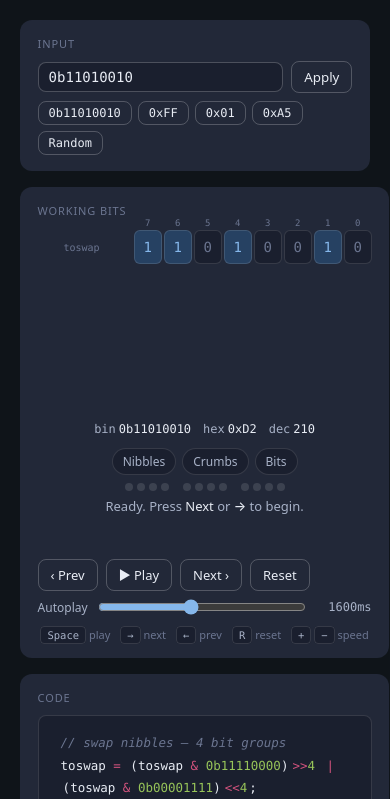
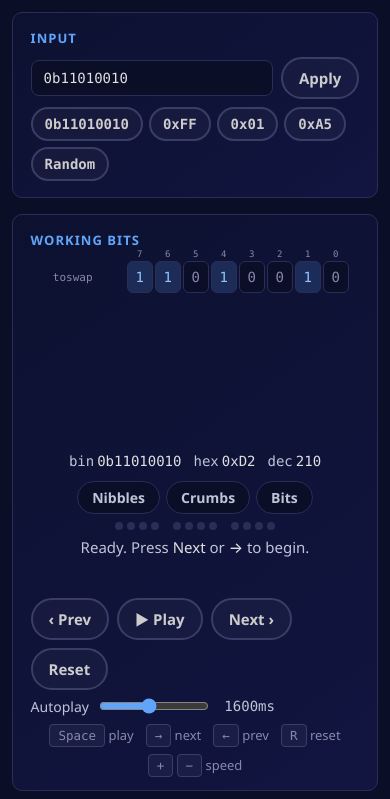
Before and after one commit to r-panicker/Visualisations, a plain HTML site: page bit_reversal.html in a window 390 px wide. Shown: the top 799 px of the page. Drawn offline with Linux system fonts and the light colour scheme.

Commit message:
Enhance styling and layout for Bit Reversal Visualizer, improving responsiveness and visual consistency

```diff
--- a/bit_reversal.html
+++ b/bit_reversal.html
@@ -5,34 +5,37 @@
 <title>Bit Reversal Visualizer</title>
 <style>
   :root {
-    --color-background-primary: #1a1f2e;
-    --color-background-secondary: #222838;
-    --color-background-tertiary: #2c3347;
-    --color-background-info: rgba(55, 138, 221, 0.18);
-    --color-text-primary: #e8ecf4;
-    --color-text-secondary: #a8b2c7;
-    --color-text-tertiary: #6b7590;
-    --color-text-info: #85B7EB;
-    --color-border-tertiary: rgba(255,255,255,0.12);
-    --color-border-secondary: rgba(255,255,255,0.22);
-    --color-border-info: #378ADD;
+    /* Palette aligned with the mutual-exclusion visualizer */
+    --color-background-primary: #0a0e27;      /* page base */
+    --color-background-secondary: #0d1130;    /* card base */
+    --color-background-tertiary: #1a1e47;     /* hover / inner */
+    --color-background-info: rgba(96, 165, 250, 0.13);
+    --color-text-primary: #e0e0e0;
+    --color-text-secondary: #c0c4d8;
+    --color-text-tertiary: #8888aa;
+    --color-text-info: #60a5fa;
+    --color-border-tertiary: #2a2e57;
+    --color-border-secondary: #3a3e67;
+    --color-border-info: #60a5fa;
+    --card-gradient: linear-gradient(145deg, #0d1130, #111540);
     --border-radius-md: 8px;
-    --border-radius-lg: 12px;
-    --font-sans: system-ui, -apple-system, sans-serif;
-    --font-mono: 'SF Mono', Monaco, 'Courier New', monospace;
+    --border-radius-lg: 10px;
+    --font-sans: 'Segoe UI', system-ui, -apple-system, sans-serif;
+    --font-mono: 'Fira Code', 'Cascadia Code', 'JetBrains Mono', 'SF Mono', Monaco, 'Courier New', monospace;
   }
-  body { background: #0f1419; color: var(--color-text-primary); font-family: var(--font-sans); padding: 20px; max-width: 900px; margin: 0 auto; }
-  button { background: transparent; color: var(--color-text-primary); border: 0.5px solid var(--color-border-secondary); padding: 6px 12px; border-radius: var(--border-radius-md); cursor: pointer; font-family: inherit; }
-  button:hover { background: var(--color-background-tertiary); }
+  * { box-sizing: border-box; }
+  body { background: #0a0e27; color: var(--color-text-primary); font-family: var(--font-sans); padding: 20px; max-width: 900px; margin: 0 auto; }
+  button { background: rgba(255,255,255,0.03); color: #ccc; border: 2px solid var(--color-border-secondary); padding: 6px 14px; border-radius: 30px; cursor: pointer; font-family: inherit; font-weight: 600; transition: all .2s; }
+  button:hover { border-color: var(--color-text-info); color: var(--color-text-info); background: rgba(96,165,250,0.08); }
   button:active { transform: scale(0.98); }
-  input[type="text"] { background: var(--color-background-primary); color: var(--color-text-primary); border: 0.5px solid var(--color-border-secondary); padding: 6px 10px; border-radius: var(--border-radius-md); font-family: var(--font-mono); }
+  input[type="text"] { background: var(--color-background-primary); color: var(--color-text-primary); border: 1px solid var(--color-border-tertiary); padding: 6px 10px; border-radius: var(--border-radius-md); font-family: var(--font-mono); }
   input[type="range"] { accent-color: var(--color-text-info); }
 
   .bvz-wrap { padding: 0; }
   .bvz-grid { display: grid; grid-template-columns: 1fr; gap: 1rem; }
-  @media (min-width: 780px) { .bvz-grid { grid-template-columns: 1.15fr 1fr; } }
-  .bvz-card { background: var(--color-background-secondary); border-radius: var(--border-radius-lg); padding: 1rem 1.1rem; }
-  .bvz-section-label { font-size: 11px; text-transform: uppercase; letter-spacing: 0.08em; color: var(--color-text-tertiary); margin: 0 0 10px; font-weight: 500; }
+  @media (min-width: 600px) { .bvz-grid { grid-template-columns: 1.15fr 1fr; } }
+  .bvz-card { background: var(--card-gradient); border: 1px solid var(--color-border-tertiary); border-radius: var(--border-radius-lg); padding: 1rem 1.1rem; }
+  .bvz-section-label { font-size: 11px; text-transform: uppercase; letter-spacing: 0.08em; color: var(--color-text-info); margin: 0 0 10px; font-weight: 700; }
   .bvz-input-row { display: flex; gap: 8px; align-items: center; flex-wrap: wrap; }
   .bvz-input-row input[type="text"] { flex: 1; min-width: 140px; font-size: 14px; }
   .bvz-presets { display: flex; gap: 6px; flex-wrap: wrap; margin-top: 8px; }
@@ -48,10 +51,10 @@
   .bvz-bits-inline { display: flex; gap: 3px; }
   .bvz-divider { border-top: 1px solid var(--color-border-tertiary); margin: 4px 0 4px calc(84px + 8px + 18px + 8px); height: 0; }
 
-  .bvz-bit { width: 28px; height: 34px; border-radius: 6px; display: flex; align-items: center; justify-content: center; font-family: var(--font-mono); font-size: 15px; font-weight: 500; background: var(--color-background-primary); border: 0.5px solid var(--color-border-tertiary); position: relative; flex-shrink: 0; }
+  .bvz-bit { width: 28px; height: 34px; border-radius: 6px; display: flex; align-items: center; justify-content: center; font-family: var(--font-mono); font-size: 15px; font-weight: 500; background: var(--color-background-primary); border: 1px solid var(--color-border-tertiary); position: relative; flex-shrink: 0; }
   .bvz-bit.anim { transition: transform 750ms cubic-bezier(.45,.05,.3,1); }
   .bvz-bit .idx { position: absolute; top: -13px; font-size: 9px; color: var(--color-text-tertiary); font-weight: 400; }
-  .bvz-bit.one { background: rgba(55, 138, 221, 0.25); color: #85B7EB; }
+  .bvz-bit.one { background: rgba(96, 165, 250, 0.18); color: #93c5fd; }
   .bvz-bit.zero { color: var(--color-text-tertiary); }
   .bvz-bit.dim { opacity: 0.28; }
   .bvz-bit.mask-a { box-shadow: 0 0 0 2px #EF9F27; }
@@ -64,8 +67,8 @@
   .bvz-readout b { color: var(--color-text-primary); font-weight: 500; margin-left: 3px; }
 
   .bvz-stages { display: flex; gap: 6px; justify-content: center; margin: 12px 0 6px; flex-wrap: wrap; }
-  .bvz-pill { font-size: 12px; padding: 4px 10px; border-radius: 999px; background: var(--color-background-primary); border: 0.5px solid var(--color-border-tertiary); color: var(--color-text-secondary); }
-  .bvz-pill.active { background: var(--color-background-info); color: var(--color-text-info); border-color: var(--color-border-info); }
+  .bvz-pill { font-size: 12px; padding: 4px 12px; border-radius: 999px; background: var(--color-background-primary); border: 1px solid var(--color-border-tertiary); color: var(--color-text-secondary); font-weight: 600; }
+  .bvz-pill.active { background: var(--color-background-info); color: var(--color-text-info); border-color: var(--color-border-info); box-shadow: 0 0 15px rgba(96,165,250,.1); }
   .bvz-pill.done { color: var(--color-text-tertiary); }
 
   .bvz-phase-bar { display: flex; gap: 4px; justify-content: center; margin: 8px 0 4px; }
@@ -75,21 +78,21 @@
 
   .bvz-status { text-align: center; font-size: 13px; color: var(--color-text-secondary); min-height: 52px; margin-top: 6px; line-height: 1.45; padding: 0 6px; }
   .bvz-status b { color: var(--color-text-primary); font-weight: 500; }
-  .bvz-status code { font-family: var(--font-mono); font-size: 12px; background: var(--color-background-primary); padding: 1px 5px; border-radius: 4px; color: var(--color-text-primary); }
+  .bvz-status code { font-family: var(--font-mono); font-size: 12px; background: var(--color-background-primary); padding: 1px 5px; border-radius: 4px; color: var(--color-text-primary); border: 1px solid var(--color-border-tertiary); }
 
   .bvz-controls { display: flex; gap: 8px; align-items: center; flex-wrap: wrap; margin-top: 10px; }
   .bvz-controls button { font-size: 13px; }
   .bvz-controls .spd { display: flex; align-items: center; gap: 8px; flex: 1; min-width: 140px; font-size: 12px; color: var(--color-text-secondary); }
   .bvz-controls .spd input { flex: 1; }
 
-  .bvz-code { font-family: var(--font-mono); font-size: 12.5px; line-height: 1.7; background: var(--color-background-primary); border-radius: var(--border-radius-md); padding: 12px 14px; border: 0.5px solid var(--color-border-tertiary); overflow-x: auto; }
+  .bvz-code { font-family: var(--font-mono); font-size: 12.5px; line-height: 1.7; background: var(--color-background-primary); border-radius: var(--border-radius-md); padding: 12px 14px; border: 1px solid var(--color-border-tertiary); overflow-x: auto; color: #7a7a9a; }
   .bvz-code .line { display: block; padding: 4px 6px; border-radius: 4px; border-left: 2px solid transparent; transition: opacity 220ms; }
-  .bvz-code .line.active { border-left-color: var(--color-border-info); }
+  .bvz-code .line.active { background: rgba(96,165,250,.08); border-left-color: var(--color-border-info); color: #93c5fd; }
   .bvz-code .line.done { opacity: 0.45; }
-  .bvz-code .cmt { color: var(--color-text-tertiary); font-style: italic; display: block; margin-bottom: 2px; }
+  .bvz-code .cmt { color: #4a4a6a; font-style: italic; display: block; margin-bottom: 2px; }
   .bvz-code .tok-var { color: var(--color-text-primary); }
   .bvz-code .tok-op { color: #D4537E; }
-  .bvz-code .tok-num { color: #97C459; }
+  .bvz-code .tok-num { color: #fbbf24; }
   .bvz-code .tok { transition: background 250ms, outline-color 250ms, color 250ms; padding: 1px 2px; border-radius: 3px; outline: 1.5px solid transparent; }
   .bvz-code .tok.hi-a { background: rgba(239, 159, 39, 0.22); outline-color: #EF9F27; }
   .bvz-code .tok.hi-b { background: rgba(212, 83, 126, 0.22); outline-color: #D4537E; }
@@ -98,7 +101,7 @@
   .bvz-code .tok.hi-shift-b { background: rgba(212, 83, 126, 0.22); outline-color: #D4537E; color: #ED93B1 !important; }
 
   .bvz-kbd { display: flex; gap: 10px; justify-content: center; flex-wrap: wrap; font-size: 11px; color: var(--color-text-tertiary); margin-top: 10px; }
-  .bvz-kbd kbd { font-family: var(--font-mono); font-size: 10.5px; padding: 2px 6px; background: var(--color-background-primary); border: 0.5px solid var(--color-border-tertiary); border-radius: 4px; color: var(--color-text-secondary); }
+  .bvz-kbd kbd { font-family: var(--font-mono); font-size: 10.5px; padding: 2px 6px; background: var(--color-background-tertiary); border: 1px solid var(--color-border-secondary); border-radius: 4px; color: var(--color-text-tertiary); }
 
   .bvz-shift-hint { font-size: 11px; color: var(--color-text-tertiary); text-align: center; margin-bottom: 6px; }
   .bvz-shift-hint b { font-weight: 500; }
@@ -106,11 +109,37 @@
   @media (prefers-reduced-motion: reduce) {
     .bvz-bit.anim { transition: none; }
   }
+
+  /* ---- Mobile: bigger fonts/buttons, prevent wide Working-bits box ---- */
+  /* Below 600px, the grid already stacks to 1 column (Working bits above Code). */
+  @media (max-width: 600px) {
+    body { padding: 12px; }
+    button { font-size: 15px; padding: 9px 16px; }
+    input[type="text"] { font-size: 16px; padding: 9px 12px; }
+    .bvz-section-label { font-size: 13px; }
+    .bvz-preset { font-size: 14px; padding: 7px 12px; }
+    .bvz-controls button { font-size: 15px; }
+    .bvz-controls .spd { font-size: 14px; min-width: 0; }
+    /* Shorter autoplay slider so the Working-bits card doesn't stretch too wide */
+    .bvz-controls .spd input[type="range"] { flex: 0 1 140px; min-width: 0; max-width: 140px; }
+    .bvz-pill { font-size: 14px; padding: 6px 14px; }
+    .bvz-status { font-size: 15px; line-height: 1.5; }
+    .bvz-status code { font-size: 14px; }
+    .bvz-kbd { font-size: 13px; gap: 12px; }
+    .bvz-kbd kbd { font-size: 12.5px; padding: 3px 8px; }
+    .bvz-readout { font-size: 14px; }
+    .bvz-code { font-size: 14px; }
+    .bvz-op-label { font-size: 12px; }
+    .bvz-shift-hint { font-size: 13px; }
+  }
+
   @media (max-width: 420px) {
-    .bvz-op-label { width: 62px; font-size: 10px; }
+    .bvz-op-label { width: 62px; font-size: 11px; }
     .bvz-bit { width: 26px; height: 32px; font-size: 14px; }
     .bvz-bits-inline { gap: 2px; }
     .bvz-divider { margin-left: calc(62px + 8px + 18px + 8px); }
+    /* Even shorter slider on very narrow screens */
+    .bvz-controls .spd input[type="range"] { max-width: 110px; }
   }
 </style>
 </head>
```
